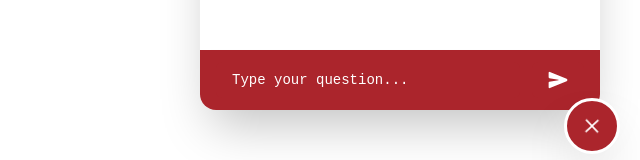
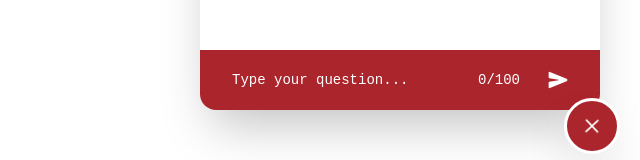
Before and after one commit to puneethkanike09/AI-Chat-Bot, a React (Vite) app: page / in a window 1280 px wide. Both pictures are taken after a click on the button "Open Chat". Shown: the part 626-786 px from the top of the page, without its empty margins (640-1280 px from the left). Built offline with nearby package versions, Linux system fonts and the light colour scheme; no server answers.

Commit message:
Enhance InputBox component: implement character limit with visual feedback, update input handling for better user experience, and clean up CSS for improved styling consistency.

```diff
--- a/src/components/InputBox.jsx
+++ b/src/components/InputBox.jsx
@@ -4,6 +4,7 @@ import { IoSend } from "react-icons/io5";
 
 const InputBox = ({ onSendMessage, isDisabled }) => {
     const [input, setInput] = useState("");
+    const maxLength = 100;
 
     const handleSend = (e) => {
         e.preventDefault();
@@ -13,24 +14,34 @@ const InputBox = ({ onSendMessage, isDisabled }) => {
         }
     };
 
+    const handleChange = (e) => {
+        if (e.target.value.length <= maxLength) {
+            setInput(e.target.value);
+        }
+    };
+
     return (
         <form
             onSubmit={handleSend}
-            className="flex items-center gap-3 px-4 py-3 bg-[#ab252c] "
+            className="flex items-center gap-3 px-4 py-3 bg-[#ab252c]"
         >
             <input
                 type="text"
                 className="bg-[#ab252c] flex-grow border-1 border-[#ab252c] rounded-md px-4 py-2 text-sm md:text-sm text-white focus:outline-none focus:ring-1 focus:ring-[#ab252c] placeholder-white"
                 value={input}
-                onChange={(e) => setInput(e.target.value)}
+                onChange={handleChange}
                 disabled={isDisabled}
                 placeholder="Type your question..."
+                maxLength={maxLength}
             />
+            <span className="text-white text-sm">
+                {input.length}/{maxLength}
+            </span>
             <button
                 type="submit"
                 className={`flex items-center justify-center px-4 py-2 text-white text-base rounded-md transition-all duration-300 ${isDisabled
                     ? "bg-[#ab252c] cursor-not-allowed"
-                    : "bg-[#ab252c] "
+                    : "bg-[#ab252c]"
                     }`}
                 disabled={isDisabled}
             >
--- a/src/index.css
+++ b/src/index.css
@@ -105,6 +105,8 @@
   }
 }
 
+
+
 .chat-button {
   animation: buttonAppear 0.5s cubic-bezier(0.34, 1.56, 0.64, 1);
 }
```
